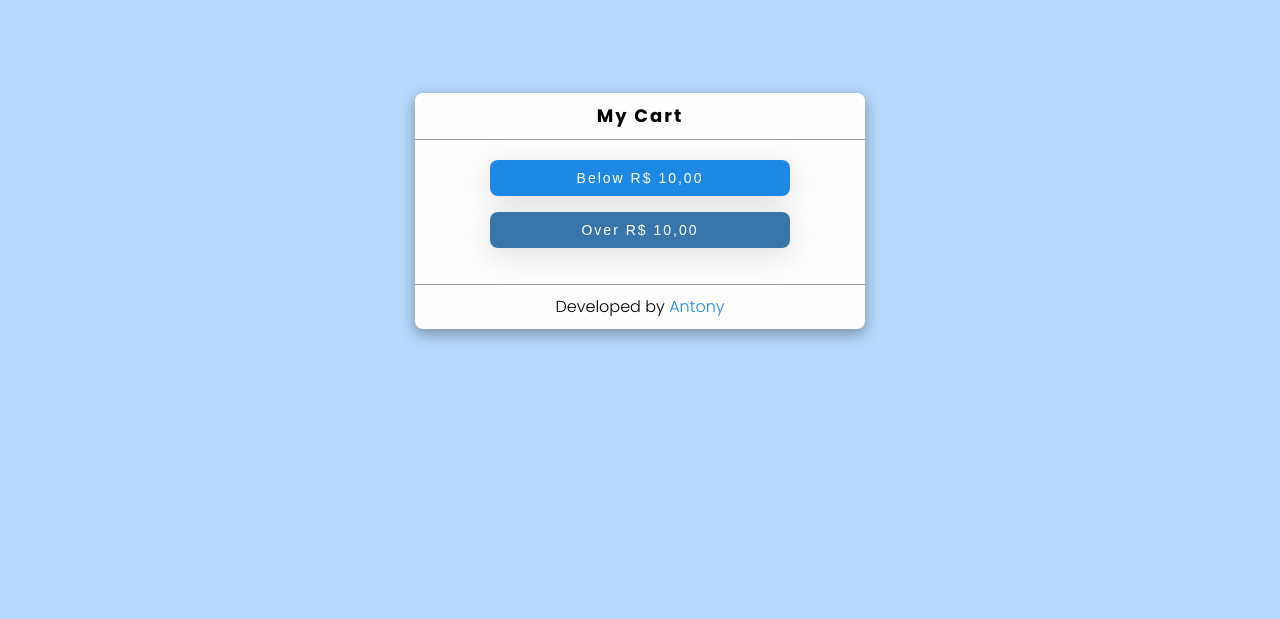
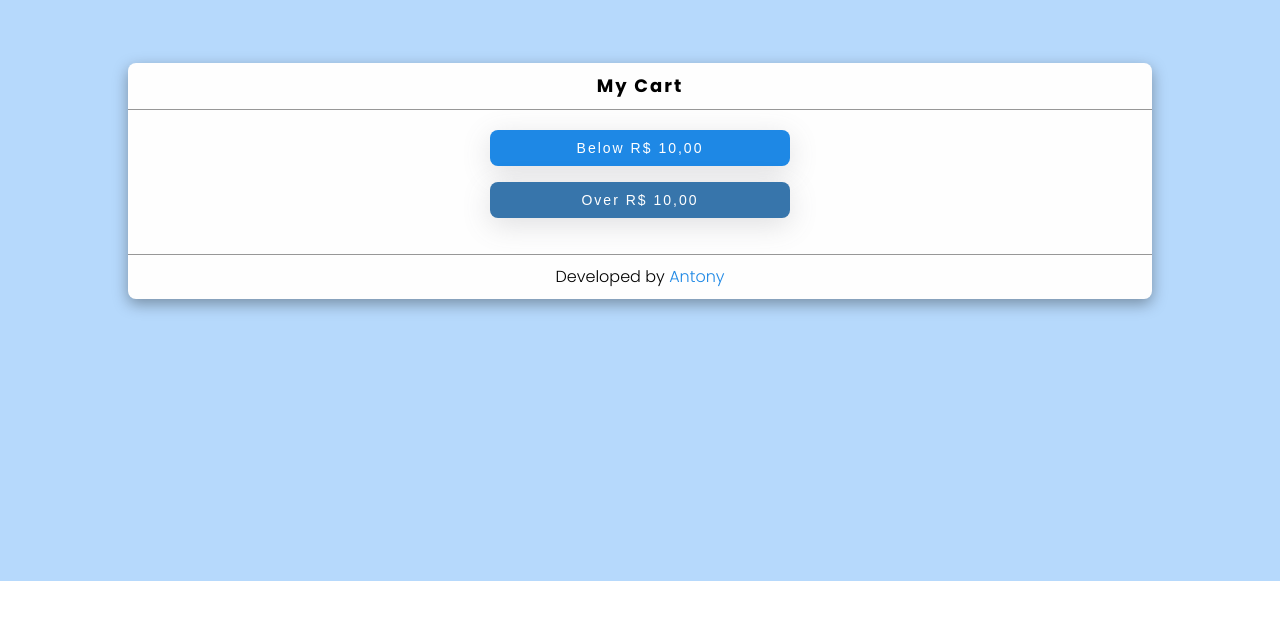
Before and after one commit to AntonyRafael/litle-cart, a React (Vite) app: page / in a window 1280 px wide. Shown: the part 219-838 px from the top of the page. After the commit the page ends 800 px from the top, so only its background shows below. Built offline with nearby package versions, Linux system fonts and the light colour scheme.

Commit message:
fix css reset

```diff
--- a/src/App.css
+++ b/src/App.css
@@ -4,8 +4,8 @@
   font-family: 'Poppins', sans-serif;
   background-color: #b6d9fc;
   height: 100vh;
-  width: 100%;
-  padding: 30px 0;
+  width: 100vw;
+  padding: 30px 10px;
   text-align: center;
   display: flex;
   align-items: center;
--- a/src/layout/styles.ts
+++ b/src/layout/styles.ts
@@ -4,7 +4,7 @@ export const AppLayoutStyles = styled.main`
   background: #fefefe;
   border-radius: 8px;
   width: 100%;
-  max-width: 450px;
+  max-width: 80vw;
   box-shadow: rgba(0, 0, 0, 0.35) 0px 5px 15px;
 
 `;
--- a/src/reset.css
+++ b/src/reset.css
@@ -2,6 +2,12 @@
    v2.0 | 20110126
    License: none (public domain)
 */
+
+* {
+    margin: 0;
+    padding: 0;
+    box-sizing: border-box;
+}
 
 html, body, div, span, applet, object, iframe,
 h1, h2, h3, h4, h5, h6, p, blockquote, pre,
```
